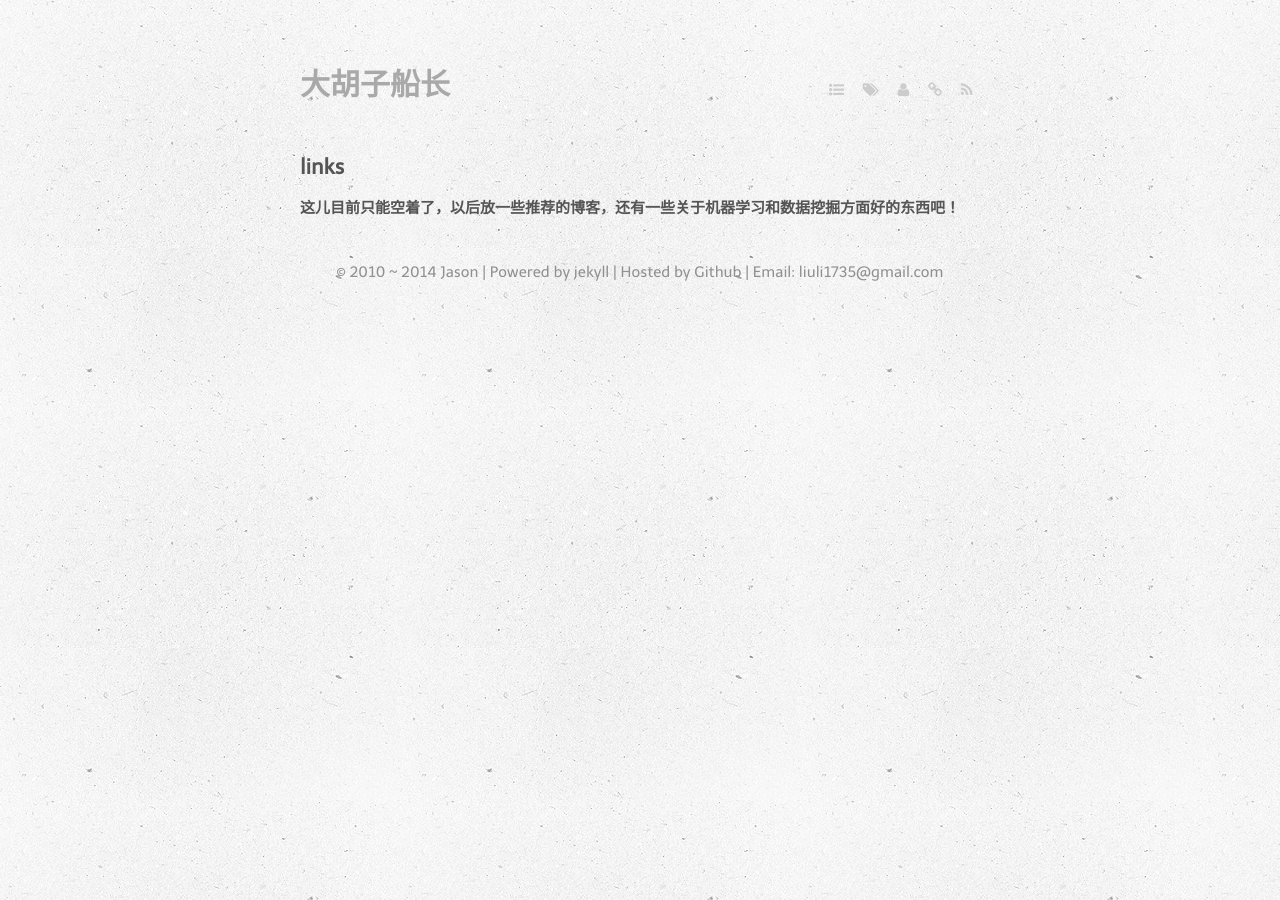
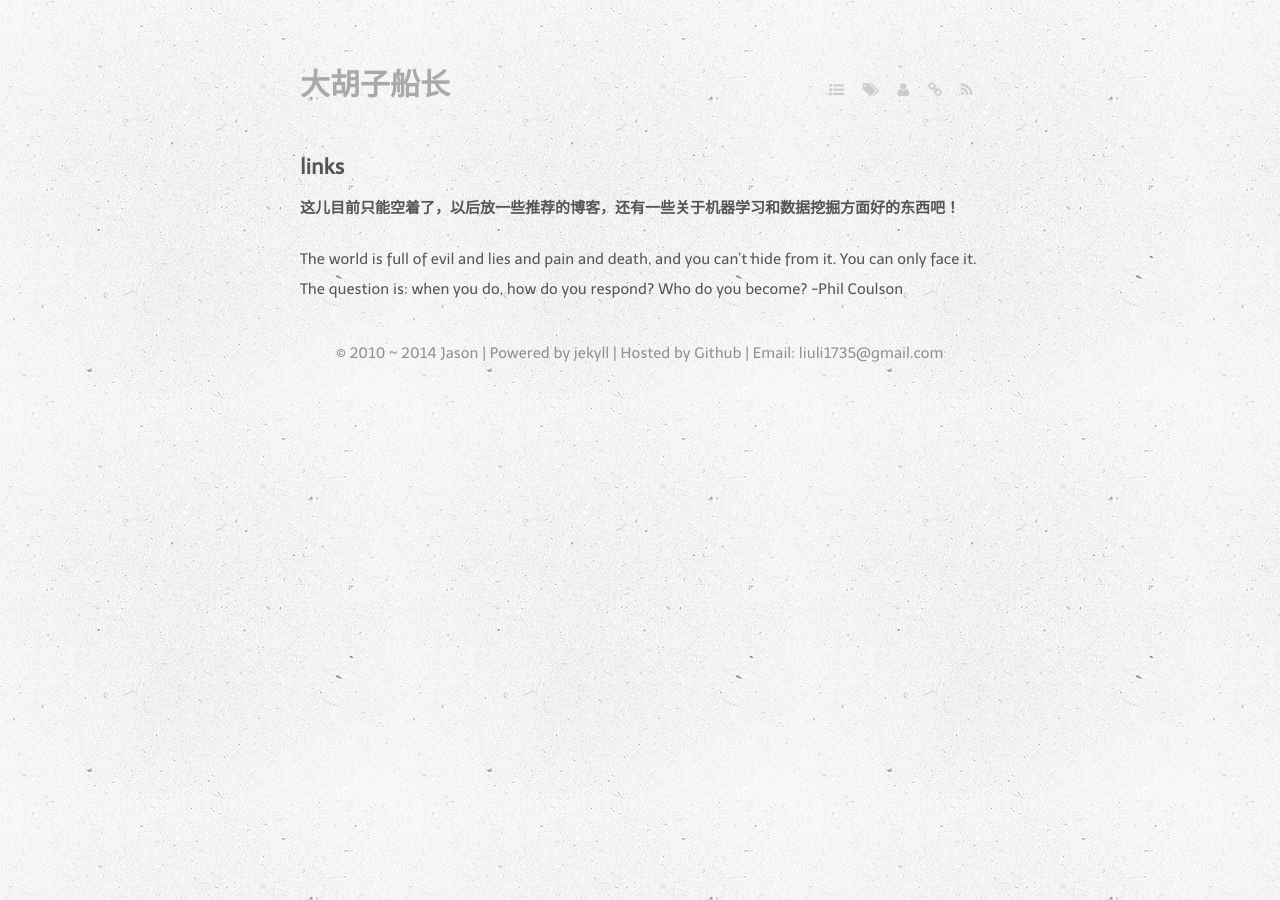
Before and after one commit to liuli1735/liuli1735.github.io, a Jekyll site: the page built from links.markdown, in a window 1280 px wide. Built offline with Jekyll 4.4.1, drawn with Linux system fonts in a browser that asks for light colours; Markdown is read by kramdown in place of the engine named in the settings; comment, search, counter and statistics services are not loaded.

Commit message:
Update links.markdown

```diff
--- a/links.markdown
+++ b/links.markdown
@@ -4,3 +4,5 @@ layout: page
 ---
 
 **这儿目前只能空着了，以后放一些推荐的博客，还有一些关于机器学习和数据挖掘方面好的东西吧！**
+
+ The world is full of evil and lies and pain and death, and you can’t hide from it. You can only face it. The question is: when you do, how do you respond? Who do you become?                                         -Phil Coulson
```
